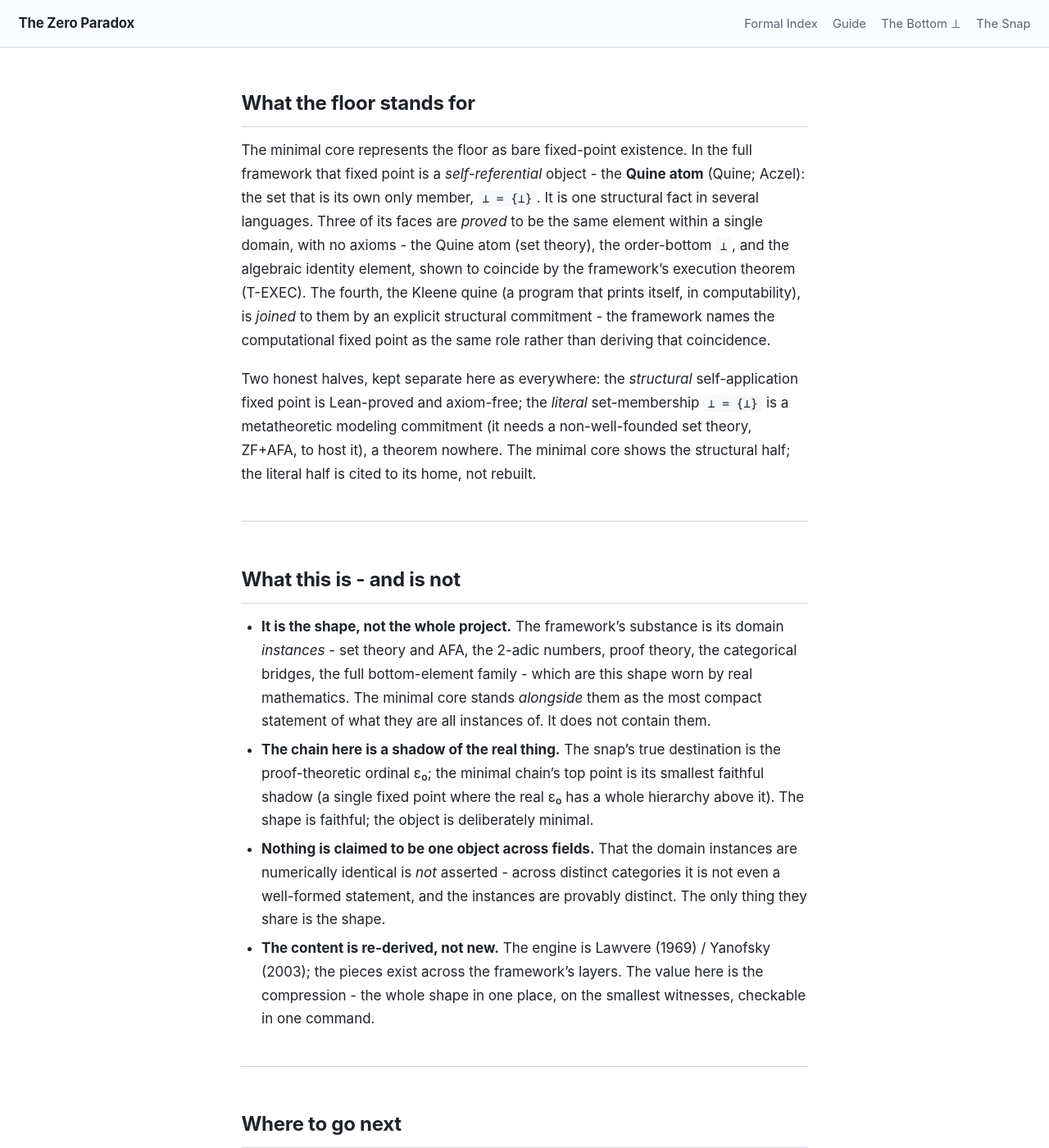
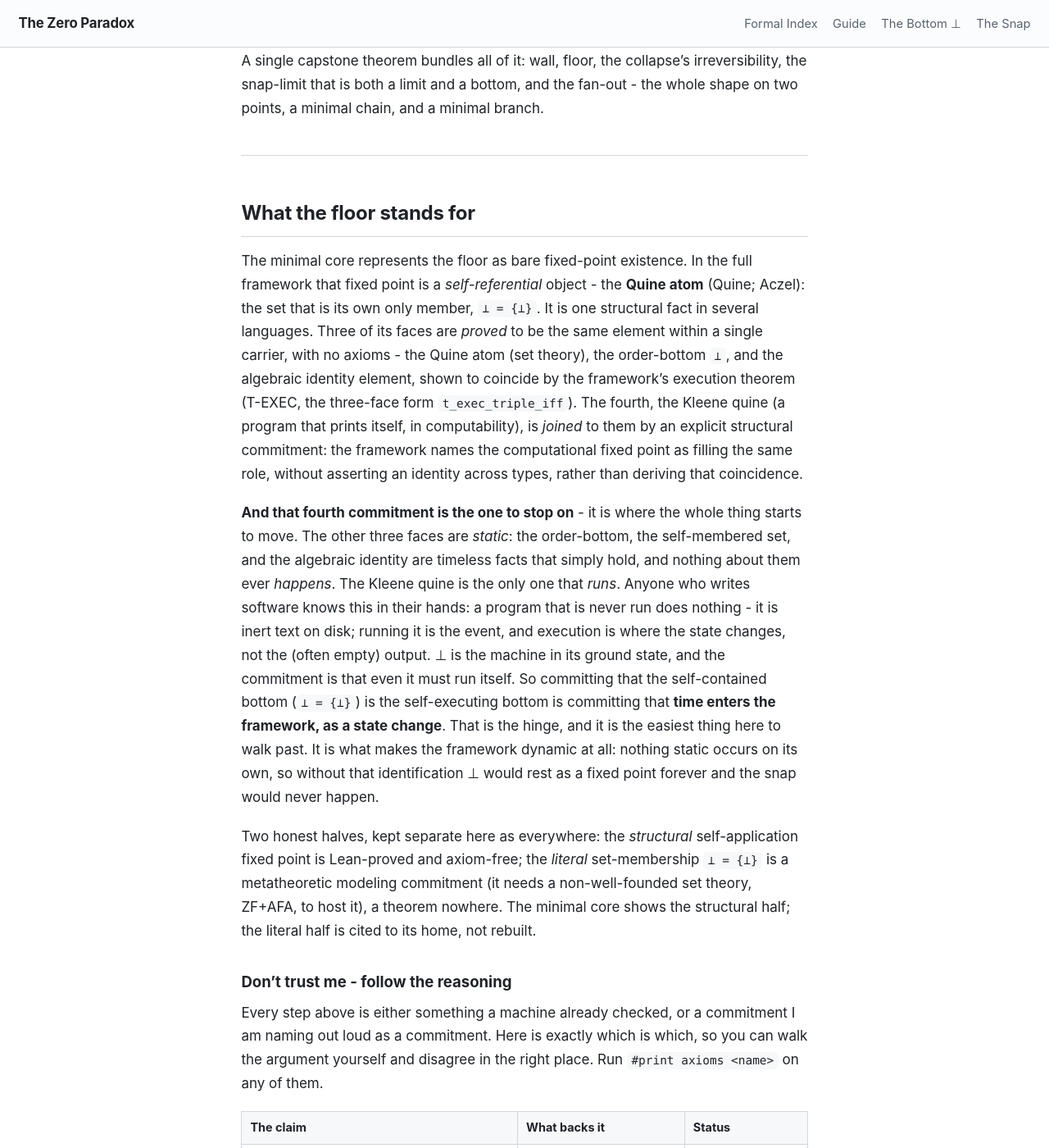
Before and after one commit to timbrigham/ZeroParadox, a Jekyll site: the page built from MINIMAL_CORE.md, in a window 1280 px wide and 1400 px high, scrolled down 1757 px. Shown: the whole window at 82% size. Built offline with Jekyll 4.4.1, drawn with Linux system fonts in a browser that asks for light colours; our own code applies the rules of GitHub Pages for plain Markdown files; some of the changed text lies outside the part shown.

Commit message:
Minimal Core: name the time/state-change commitment, with witnesses and the disagree-here line
Co-Authored-By: Claude Opus 4.8 <noreply@anthropic.com>
Claude-Session: https://claude.ai/code/session_019ex5pUXGAyW6SbgBURSS9M

```diff
--- a/MINIMAL_CORE.md
+++ b/MINIMAL_CORE.md
@@ -4,7 +4,9 @@
 
 [![Minimal Core](https://github.com/timbrigham/ZeroParadox/actions/workflows/minimal_core.yml/badge.svg)](https://github.com/timbrigham/ZeroParadox/actions/workflows/minimal_core.yml) [![Complete Project](https://github.com/timbrigham/ZeroParadox/actions/workflows/lean_action_ci.yml/badge.svg)](https://github.com/timbrigham/ZeroParadox/actions/workflows/lean_action_ci.yml)
 
-One self-contained Lean file - [`ZeroParadox/Miniature.lean`](ZeroParadox/Miniature.lean), under three hundred lines, importing only Mathlib - exhibits the entire **shape** the Zero Paradox is built on, on the smallest concrete objects that can carry it. Every step is decidable or one line: computed, not asserted.
+One self-contained Lean file - [`ZeroParadox/Miniature.lean`](ZeroParadox/Miniature.lean), about three hundred lines, importing only Mathlib - exhibits the entire **shape** the Zero Paradox is built on, on the smallest concrete objects that can carry it. Most steps are decided by computation or proved in a line or two: computed, not asserted.
+
+The technique is standard: one abstract shape, several concrete instances, joined by a shared interface rather than by claiming the objects are equal.
 
 This is the front door. The file it points to is the back door - the same thing, checkable.
 
@@ -28,9 +30,9 @@ Nothing is left unproven (0 `sorry`). And you do not have to take anyone's word
 
 The framework's central claim is that one structure - a **diagonal fixed point** (the point that is its own image under a self-map; the home of the classical self-reference arguments, after Lawvere 1969) - sits at the bottom of several mathematical fields, and that a forced one-way transition off it - the **snap**, this project's shorthand - is a theorem. The minimal core puts that structure on minimal witnesses:
 
-- **The engine** - Lawvere's diagonal: self-reference, once it closes, forces a fixed point. Its seed - that negation has no fixed point - is the wall side, the same argument failing to close.
-- **The wall and the floor** - a classifier that sorts the two on any domain: where self-reference *cannot* close (the **wall** - Cantor, Russell, Turing, Tarski) and where it *does*, landing on a self-referential bottom element (the **floor**).
-- **The pole** - the two-element `{0, ∞}`, its exactly four self-maps, and why the wall sits at the inversion `0 ↔ ∞` and the floor at the collapse.
+- **The engine** - Lawvere's diagonal: self-reference, once it closes, forces a fixed point (formally, a point-surjection forces every self-map to have one). Its seed - that negation has no fixed point - is the wall side, the same argument failing to close.
+- **The wall and the floor** - a classifier, relative to whichever class of self-maps you admit, that sorts the two: where self-reference *cannot* close (the **wall** - Cantor, Russell, Turing, Tarski) and where it *does*, landing on a self-referential bottom element (the **floor**).
+- **The pole** - the two-element `{0, ∞}`, its exactly four self-maps, and why the wall sits at the inversion `0 ↔ ∞` and the floor at a collapse.
 - **The snap, in both directions** - it is at once a one-way collapse *and* an ascent to a limit that is itself a bottom. On the minimal chain, the top point is *simultaneously* the supremum of the climb (a limit) and the least fixed point of successor (the bottom of the fixed points) - which is exactly why the snap needs both directions and cannot be flattened to one.
 - **The fan-out** - the branching field that the two-element pole is too small to hold.
 
@@ -40,9 +42,24 @@ A single capstone theorem bundles all of it: wall, floor, the collapse's irrever
 
 ## What the floor stands for
 
-The minimal core represents the floor as bare fixed-point existence. In the full framework that fixed point is a *self-referential* object - the **Quine atom** (Quine; Aczel): the set that is its own only member, `⊥ = {⊥}`. It is one structural fact in several languages. Three of its faces are *proved* to be the same element within a single domain, with no axioms - the Quine atom (set theory), the order-bottom `⊥`, and the algebraic identity element, shown to coincide by the framework's execution theorem (T-EXEC). The fourth, the Kleene quine (a program that prints itself, in computability), is *joined* to them by an explicit structural commitment - the framework names the computational fixed point as the same role rather than deriving that coincidence.
+The minimal core represents the floor as bare fixed-point existence. In the full framework that fixed point is a *self-referential* object - the **Quine atom** (Quine; Aczel): the set that is its own only member, `⊥ = {⊥}`. It is one structural fact in several languages. Three of its faces are *proved* to be the same element within a single carrier, with no axioms - the Quine atom (set theory), the order-bottom `⊥`, and the algebraic identity element, shown to coincide by the framework's execution theorem (T-EXEC, the three-face form `t_exec_triple_iff`). The fourth, the Kleene quine (a program that prints itself, in computability), is *joined* to them by an explicit structural commitment: the framework names the computational fixed point as filling the same role, without asserting an identity across types, rather than deriving that coincidence.
+
+**And that fourth commitment is the one to stop on** - it is where the whole thing starts to move. The other three faces are *static*: the order-bottom, the self-membered set, and the algebraic identity are timeless facts that simply hold, and nothing about them ever *happens*. The Kleene quine is the only one that *runs*. Anyone who writes software knows this in their hands: a program that is never run does nothing - it is inert text on disk; running it is the event, and execution is where the state changes, not the (often empty) output. ⊥ is the machine in its ground state, and the commitment is that even it must run itself. So committing that the self-contained bottom (`⊥ = {⊥}`) is the self-executing bottom is committing that **time enters the framework, as a state change**. That is the hinge, and it is the easiest thing here to walk past. It is what makes the framework dynamic at all: nothing static occurs on its own, so without that identification ⊥ would rest as a fixed point forever and the snap would never happen.
 
 Two honest halves, kept separate here as everywhere: the *structural* self-application fixed point is Lean-proved and axiom-free; the *literal* set-membership `⊥ = {⊥}` is a metatheoretic modeling commitment (it needs a non-well-founded set theory, ZF+AFA, to host it), a theorem nowhere. The minimal core shows the structural half; the literal half is cited to its home, not rebuilt.
+
+### Don't trust me - follow the reasoning
+
+Every step above is either something a machine already checked, or a commitment I am naming out loud as a commitment. Here is exactly which is which, so you can walk the argument yourself and disagree in the right place. Run `#print axioms <name>` on any of them.
+
+| The claim | What backs it | Status |
+|---|---|---|
+| Self-reference, once it closes, forces a fixed point - the engine | `lawvere` (Lawvere 1969 / Yanofsky 2003) | proved, no axioms |
+| Three faces are one element: the Quine atom, the order-bottom, the join-identity | `t_exec_triple_iff` | proved, no axioms |
+| The fourth face, the running program, is that same element | the `KleeneStructure` typeclass | **a commitment, not a theorem** |
+| The machine's before- and after-states are distinct (that execution *is* the state change is part of the model, not this theorem) | `l_run` (`c₀ ≠ c₁`) | proved |
+
+**If you want to disagree, the place to do it is the commitment:** that the self-contained bottom and the self-executing program are the same thing. Everything else above is either machine-checked or follows from it. The full claim-by-claim status, with every witness and its exact axiom footprint, is in the [Claims Ledger](CLAIMS.md).
 
 ---
 
```
Also changed, not shown: 1 other file.
